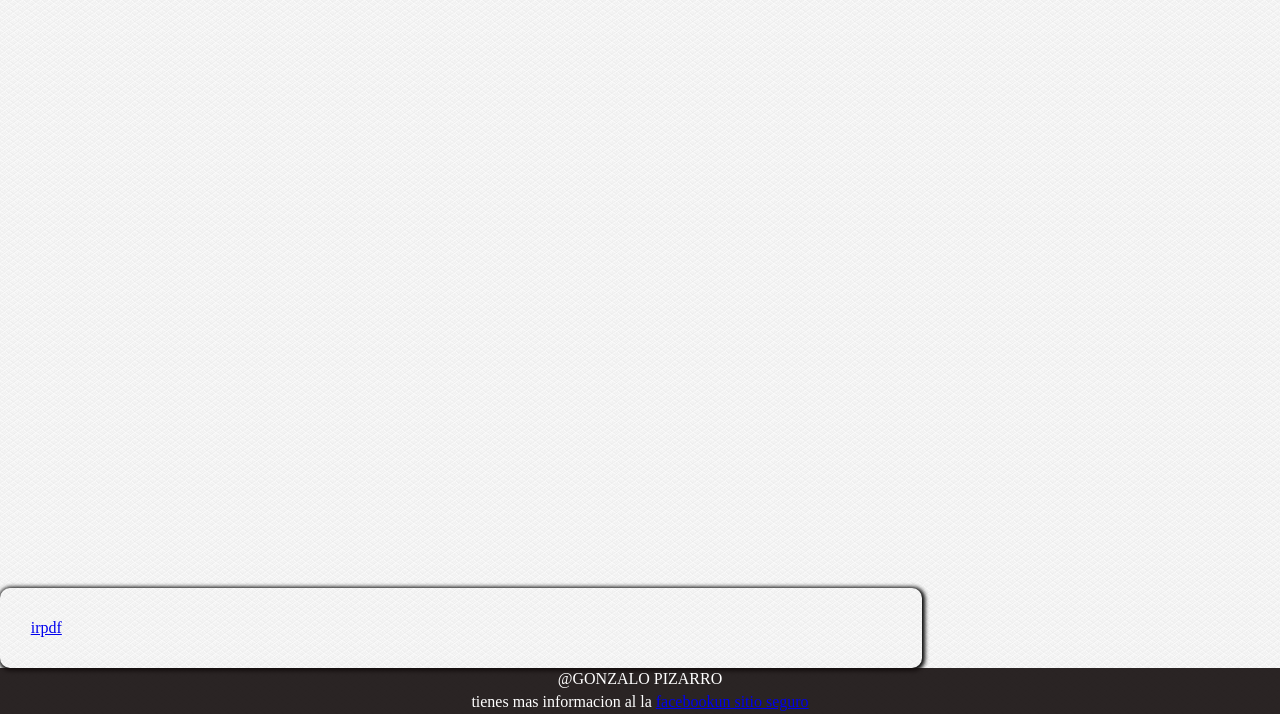
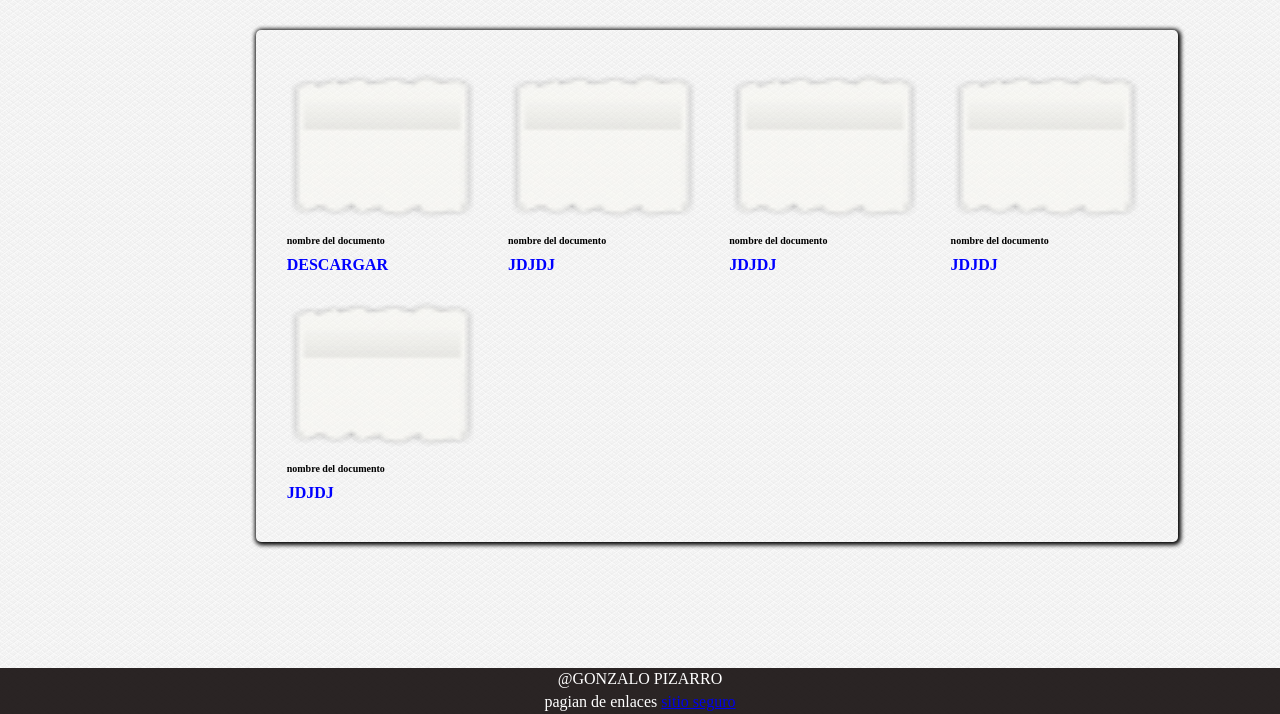
Before and after one commit to MANUELSANTAMARIA/PROYECTOGP, a plain HTML site: page index.html in a window 1280 px wide. Shown: the part 86-800 px from the top of the page. Drawn offline with Linux system fonts and the light colour scheme.

Commit message:
primer avance

```diff
--- a/css/cabezera.css
+++ b/css/cabezera.css
@@ -10,12 +10,12 @@
         background-image: url(../imagenes/recursos/img/paven.png);
         /*poner el footer abajo */
         /*display especifica si un elemento es tratado como block y por sus hijos grid(Cuadricula)*/
-        display: grid;
+        /* display: grid; */
         /*min-height en lugar de height permitirá que el body elemento crezca aún más si es necesario
         100vh significa que la altura inicial bodytomará el 100%*/
-        min-height: 100vh;
+        /* min-height: 100vh; */
         /*La propiedad CSS grid-template-rows define el nombre de las líneas y las funciones de tamaño de línea de grid rows*/
-        grid-template-rows: auto 1fr auto;
+        /* grid-template-rows: auto 1fr auto; */
     }
     /*tamaño del logo */
 
--- a/css/cuerpo.css
+++ b/css/cuerpo.css
@@ -3,27 +3,55 @@
 {}
 */
 
-.cuerpo{
-
+.cuerpo {
     float: right;
     width: 80%;
-
 }
 
-.cajacon{
-    border-radius:10px;
-    margin-top:4%;
+.cajacon {
+    border-radius: 5px;
+    margin-top: 4%;
     padding: 3%;
-    margin-right:10%;
+    margin-right: 10%;
     box-shadow: 1px 1px 4px 2px;
 }
 
-.ver{
+.ver {
+    margin-right: 10%;
+    margin-bottom: 4%;
+    margin-top: 2%;
+    text-align: right;
+}
 
 
-    margin-right:10%;
-    margin-bottom:4%;
-    margin-top:2%;
-    text-align: right;
+/* news cards */
 
+.news-cards {
+    display: grid;
+    grid-template-columns: 1fr 1fr 1fr 1fr;
+    gap: 25px;
+    margin: 10px 0;
 }
+
+.news-cards img {
+    width: 100%;
+    height: 150px;
+}
+
+.news-cards h1 {
+    font-size: 10px;
+    margin: 10px 0;
+}
+
+.news-cards a {
+    text-decoration: none;
+    color: blue;
+    text-transform: uppercase;
+    display: inline-block;
+    font-weight: bold;
+}
+
+.news-cards a:hover {
+    text-decoration: underline;
+    cursor: hand;
+}
--- a/css/pie de paguina.css
+++ b/css/pie de paguina.css
@@ -1,17 +1,18 @@
-.creaarbox{
+.creaarbox {
     float: none;
-    clear:both
+    clear: both
 }
 
+.pied {
+    background-color: rgba(21, 15, 15, 0.905);
+    position: absolute;
+    bottom: 0;
+    width: 100%;
+}
 
-.pied{
-    background-color:rgba(21, 15, 15, 0.905);
-
-
+.pied span {
+    color: white;
+    display: block;
+    text-align: center;
+    padding: 0.2%
 }
-.pied span{
-    color:white;
-    display: block;
-    text-align:center;
-    padding:0.2%
-}
--- a/index.html
+++ b/index.html
@@ -6,7 +6,7 @@
     <meta http-equiv="X-UA-Compatible" content="IE=edge">
     <meta name="viewport" content="width=device-width, initial-scale=1.0">
     <title>GONZALO PIZARRO</title>
-    <link rel="icon" type="image/x-icon" href="../imagenes/recursos-maquetacion-1-master-css-victor-robles/img/logo.png">
+    <link rel="icon" type="image/x-icon" href="../imagenes/recursos/img/logo.png">
 
     <link rel="stylesheet" href="css/cabezera.css">
     <link rel="stylesheet" href="css/menu.css">
@@ -80,19 +80,54 @@
 
     <div class="cuerpo">
         <section id="frontend" class="cajacon">
-            <p> <a href="https://csdaac.com/wp-content/uploads/2022/04/results-survey654111.xlsx" download="">irpdf</a>
+
+            <!-- new cards -->
+            <div class="news-cards">
+                <div>
+                    <img src="imagenes/recursos/img/scotch.png" alt="new-1">
+                    <h1>nombre del documento</h1>
+                    <p></p>
+                    <a href="https://csdaac.com/wp-content/uploads/2022/04/results-survey654111.xlsx" download="">Descargar <i class=" "></i></a>
+                </div>
+                <div>
+                    <img src="imagenes/recursos/img/scotch.png " alt="new-1 ">
+                    <h1>nombre del documento</h1>
+                    <p></p>
+                    <a href="# ">jdjdj <i class=" "></i></a>
+                </div>
+                <div>
+                    <img src="imagenes/recursos/img/scotch.png " alt="new-1 ">
+                    <h1>nombre del documento</h1>
+                    <p></p>
+                    <a href="# ">jdjdj <i class=" "></i></a>
+                </div>
+                <div>
+                    <img src="imagenes/recursos/img/scotch.png " alt="new-1 ">
+                    <h1>nombre del documento</h1>
+                    <p></p>
+                    <a href="# ">jdjdj <i class=" "></i></a>
+                </div>
+                <div>
+                    <img src="imagenes/recursos/img/scotch.png " alt="new-1 ">
+                    <h1>nombre del documento</h1>
+                    <p></p>
+                    <a href="# ">jdjdj<i class=" "></i></a>
+                </div>
         </section>
+
         </div>
+
+
         <!-- caja1 -->
 
 
         <!-- no tomar en cuenta -->
-    <div class="creaarbox"></div>
+        <div class="creaarbox "></div>
         <!-- inicio del pie de paguina -->
-    <div class="pie">
-        <footer class="pied">
-            <span class="yo">@GONZALO PIZARRO</span>
-            <span>tienes mas informacion al la  <a href="http://www.facebook.com">facebookun sitio seguro</a></span>
+        <div class="pie ">
+            <footer class="pied ">
+                <span class="yo ">@GONZALO PIZARRO</span>
+                <span>pagian de enlaces <a href="http://www.facebook.com ">sitio seguro</a></span>
 
             </footer>
 
```
Lines whose indentation alone changed are shown as unchanged.
